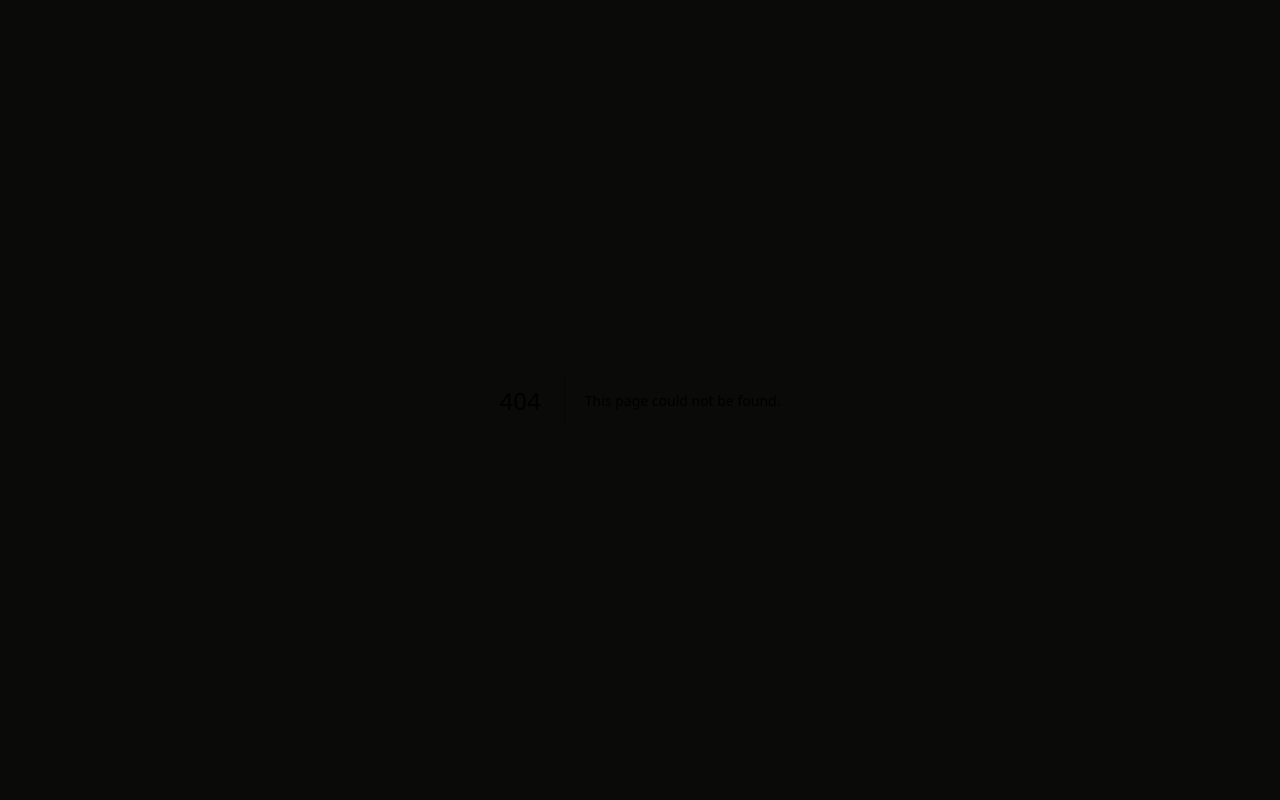
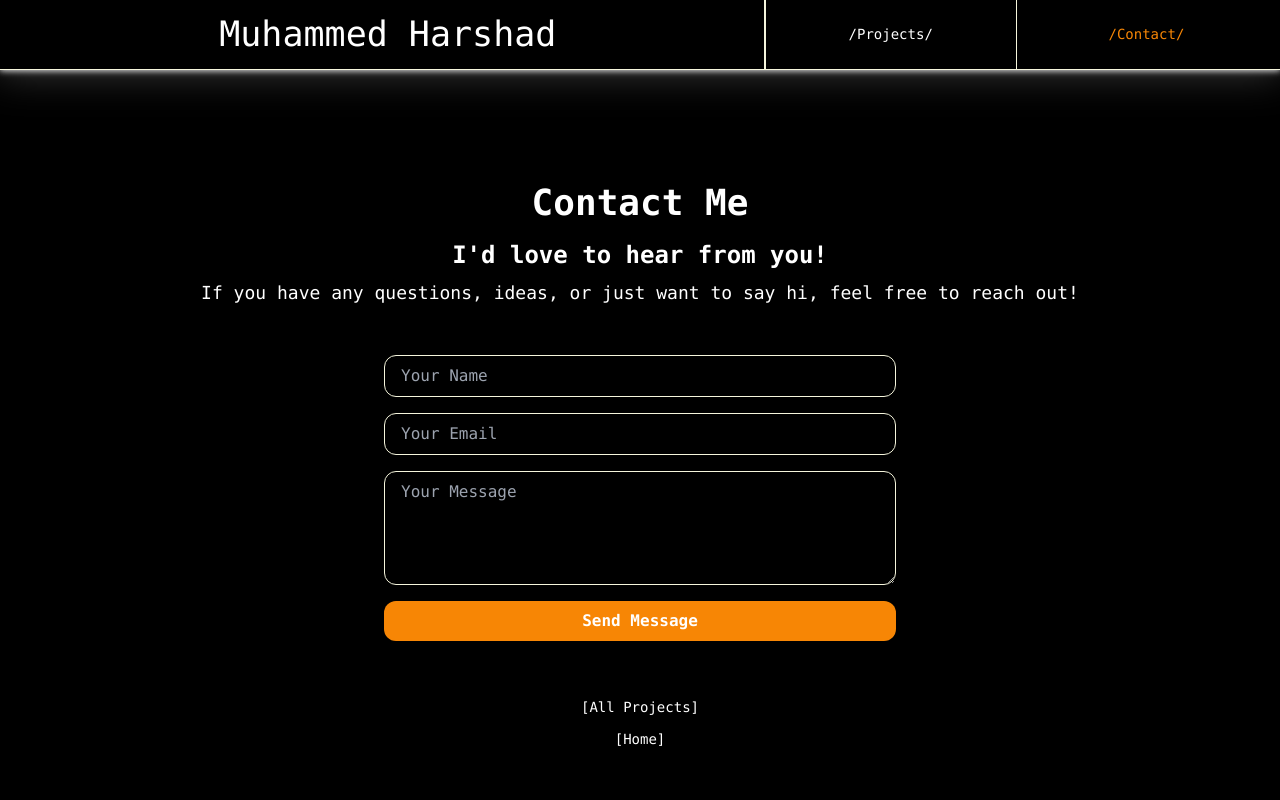
Before and after one commit to Muhammed-Harshad-V/portfolio, a Next.js app: page /contact in a window 1280 px wide. Before the commit this address had no page. Shown: the top 800 px of the page. Built offline with nearby package versions, Linux system fonts and the light colour scheme.

Commit message:
contact section added

```diff
--- a/app/(root)/(home)/page.tsx
+++ b/app/(root)/(home)/page.tsx
@@ -33,9 +33,7 @@ const Home = () => {
                 </p>
 
                 <p className="sm:text-[12px] lg:text-base text-retroWhite">
-                  <span>I'm always eager to learn new technologies</span>
-                  <span> and work on exciting projects.</span> <br />
-                  <span> Let's collaborate!</span>
+                  <Link href="/contact"><span className='text-retroOrange'> Let's collaborate!</span></Link>
                 </p>
 
             </div>
@@ -129,9 +127,12 @@ const Home = () => {
                         </div>
                       </div>
               </div>
-              <div className='flex items-center justify-center mb-4 mt-4'>
+              <div className='flex flex-col items-center justify-center mb-4 mt-4 text-sm'>
                 <Link href="/projects">
-                  <p className="text-white"><span>[</span><span className='hover:text-retroOrange'>All Projects</span><span>]</span></p>
+                  <p className="text-white mb-3"><span>[</span><span className='hover:text-retroOrange'>All Projects</span><span>]</span></p>
+                </Link>
+                <Link href="/contact">
+                  <p className="text-white"><span>[</span><span className='hover:text-retroOrange'>Contact Me</span><span>]</span></p>
                 </Link>
               </div>
 
--- /dev/null
+++ b/app/(root)/contact/page.tsx
@@ -0,0 +1,63 @@
+import Link from 'next/link';
+
+const Contact = () => {
+  return (
+
+      <div className="flex flex-col items-center justify-center bg-black font-mono p-5 h-[90svh]">
+      <div className="font-mono sm:p-5 lg:p-8 rounded-[30px] bg-[#000000] z-20 flex items-center justify-center flex-col text-white mt-10">
+          <h1 className="sm:text-3xl xl:text-4xl font-bold mb-4">
+            Contact Me
+          </h1>
+          <h2 className="sm:text-md md:text-xl xl:text-2xl font-semibold mb-2 text-center">
+            I'd love to hear from you!
+          </h2>
+          <p className="sm:text-sm lg:text-lg mb-4 text-center">
+            If you have any questions, ideas, or just want to say hi, feel free to reach out!
+          </p>
+        </div>
+
+        <form className="flex flex-col w-full max-w-lg">
+          <input
+            type="text"
+            placeholder="Your Name"
+            className="bg-transparent border border-retroWhite text-retroWhite mb-4 px-4 py-2 rounded-xl focus:outline-none focus:ring-0 focus:border-retroOrange"
+            required
+          />
+          <input
+            type="email"
+            placeholder="Your Email"
+            className="bg-transparent border border-retroWhite text-retroWhite mb-4 px-4 py-2 rounded-xl focus:outline-none focus:ring-0 focus:border-retroOrange"
+            required
+          />
+          <textarea
+            placeholder="Your Message"
+            className="bg-transparent border border-retroWhite text-retroWhite mb-4 px-4 py-2 rounded-xl focus:outline-none focus:ring-0 focus:border-retroOrange"
+            rows="4"
+            required
+          ></textarea>
+          <button
+            type="submit"
+            className="bg-retroOrange text-white font-bold py-2 px-6 rounded-xl mb-10 hover:bg-retroOrangeDark transition duration-300"
+          >
+            Send Message
+          </button>
+        </form>
+
+        {/* Navigation Links */}
+        <div className="flex flex-col items-center justify-center mt-4">
+          <Link href="/projects">
+            <p className="text-white mb-3 text-sm">
+              <span>[</span><span className='hover:text-retroOrange'>All Projects</span><span>]</span>
+            </p>
+          </Link>
+          <Link href="/">
+            <p className="text-white text-sm">
+              <span>[</span><span className='hover:text-retroOrange'>Home</span><span>]</span>
+            </p>
+          </Link>
+        </div>
+      </div>
+  );
+};
+
+export default Contact;    // emailjs
--- a/app/components/footer/footer.tsx
+++ b/app/components/footer/footer.tsx
@@ -10,7 +10,7 @@ function Footer() {
           <a href="https://github.com/Muhammed-Harshad-V" target="_blank" rel="noopener noreferrer">
             <Image src="/githubIcon.png" alt="GitHub" width={30} height={30} className="rounded-full" />
           </a>
-          <a href="https://www.linkedin.com/in/yourusername" target="_blank" rel="noopener noreferrer">
+          <a href="https://www.linkedin.com/in/muhammed-harshad-v-186b93344/" target="_blank" rel="noopener noreferrer">
             <Image src="/linkedinIcon.png" alt="LinkedIn" width={35} height={35} className="" />
           </a>
         </div>
--- a/app/components/navbar/navbar.tsx
+++ b/app/components/navbar/navbar.tsx
@@ -17,13 +17,13 @@ export default function Navbar() {
       </Link>
 
       <Link href="/projects" passHref className='h-full border-r border-retroWhite'>
-        <p className={`sm:text-[12px] md:text-[14px] font-mono ${isActive('/projects')} text-white h-full flex items-center justify-center pr-2 pl-2`}>
+        <p className={`sm:text-[12px] md:text-[14px] font-mono ${isActive('/projects')} h-full flex items-center justify-center pr-2 pl-2`}>
           /Projects/
         </p>
       </Link>
 
       <Link href="/contact" passHref>
-        <p className={`sm:text-[12px] md:text-[14px] font-mono ${isActive('/contact')} text-white h-full flex items-center justify-center pl-2`}>
+        <p className={`sm:text-[12px] md:text-[14px] font-mono ${isActive('/contact')} h-full flex items-center justify-center pl-2`}>
           /Contact/
         </p>
       </Link>
--- a/tailwind.config.ts
+++ b/tailwind.config.ts
@@ -30,7 +30,7 @@ export default {
   			retroBrown: '#8B4513',
   			retroGrey: '#696969',
   			retroPurple: '#9370DB',
-  			retroMint: '#98FF98',
+  			retroOrangeDark: '#FF4500',
   			background: 'hsl(var(--background))',
   			foreground: 'hsl(var(--foreground))',
   			card: {
```
